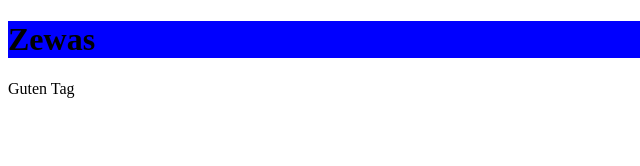
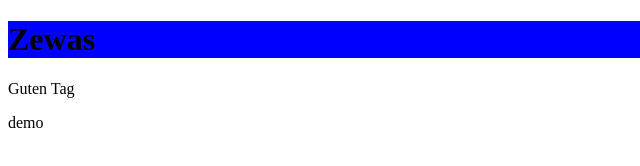
Before and after one commit to FlorianFleisch/00_web_Basics_Florian, a plain HTML site: page 001_UE_undefined/index.html in a window 1280 px wide. Shown: the full height of the page, 0-640 px from the left. Drawn offline with Linux system fonts and the light colour scheme.

Commit message:
added text

```diff
--- a/001_UE_undefined/index.html
+++ b/001_UE_undefined/index.html
@@ -9,5 +9,6 @@
 <body>
     <h1 class="header">Zewas</h1>
     <p>Guten Tag</p>
+    demo
 </body>
 </html>
```
